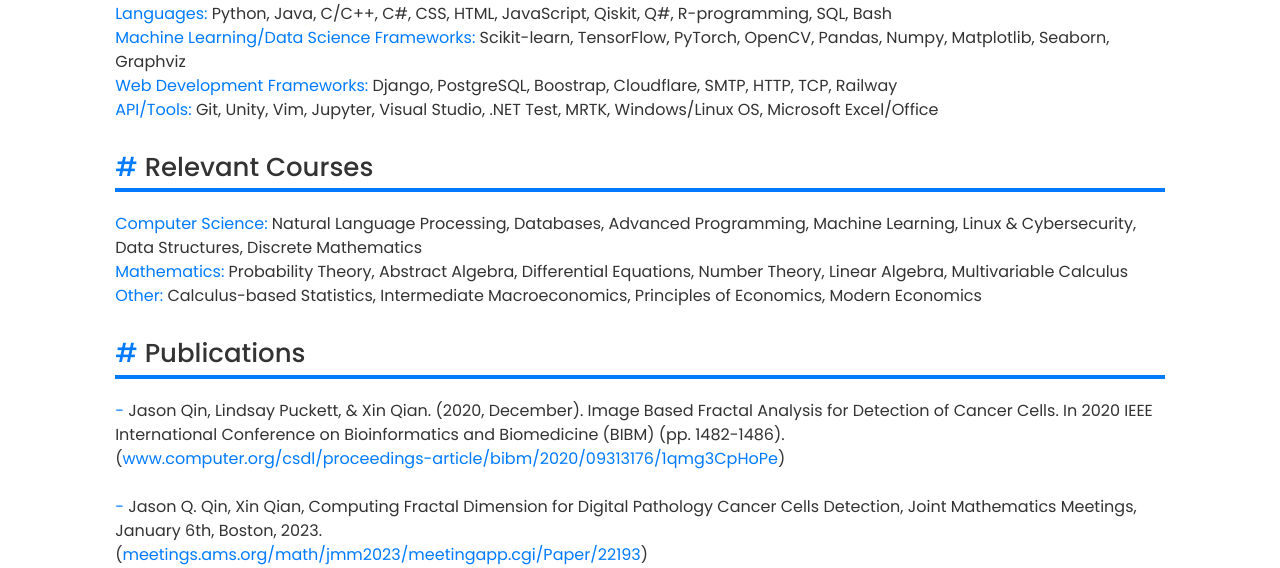
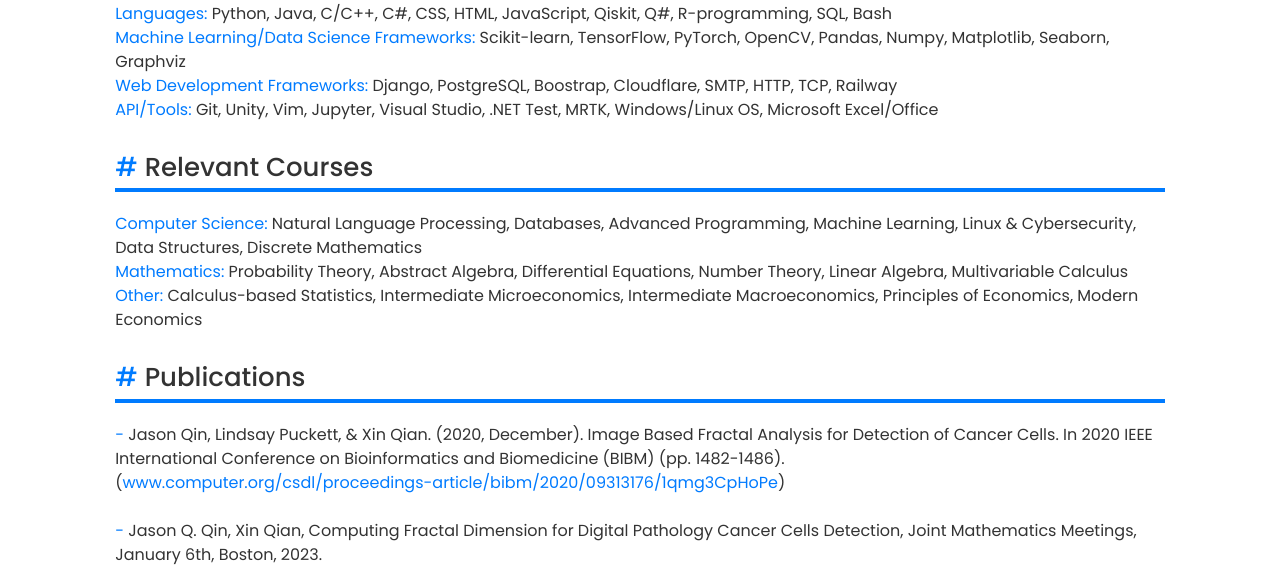
Before and after one commit to jaysonedu/Portfolio, a Django app: page /resume/ in a window 1280 px wide. Shown: the part 538-1106 px from the top of the page. Run offline with Django 5.2, Linux system fonts and the light colour scheme; some libraries are stand-ins or nearby versions.

Commit message:
added courses

```diff
--- a/resume/templates/resume/download.html
+++ b/resume/templates/resume/download.html
@@ -22,7 +22,7 @@
         <p>
             <span>Computer Science: </span>Natural Language Processing, Databases, Advanced Programming, Machine Learning, Linux & Cybersecurity, Data Structures, Discrete Mathematics<br>
             <span>Mathematics: </span>Probability Theory, Abstract Algebra, Differential Equations, Number Theory, Linear Algebra, Multivariable Calculus<br>
-            <span>Other: </span>Calculus-based Statistics, Intermediate Macroeconomics, Principles of Economics, Modern Economics
+            <span>Other: </span>Calculus-based Statistics, Intermediate Microeconomics, Intermediate Macroeconomics, Principles of Economics, Modern Economics
         </p>
 
         <h3><span># </span>Publications</h3>
```
